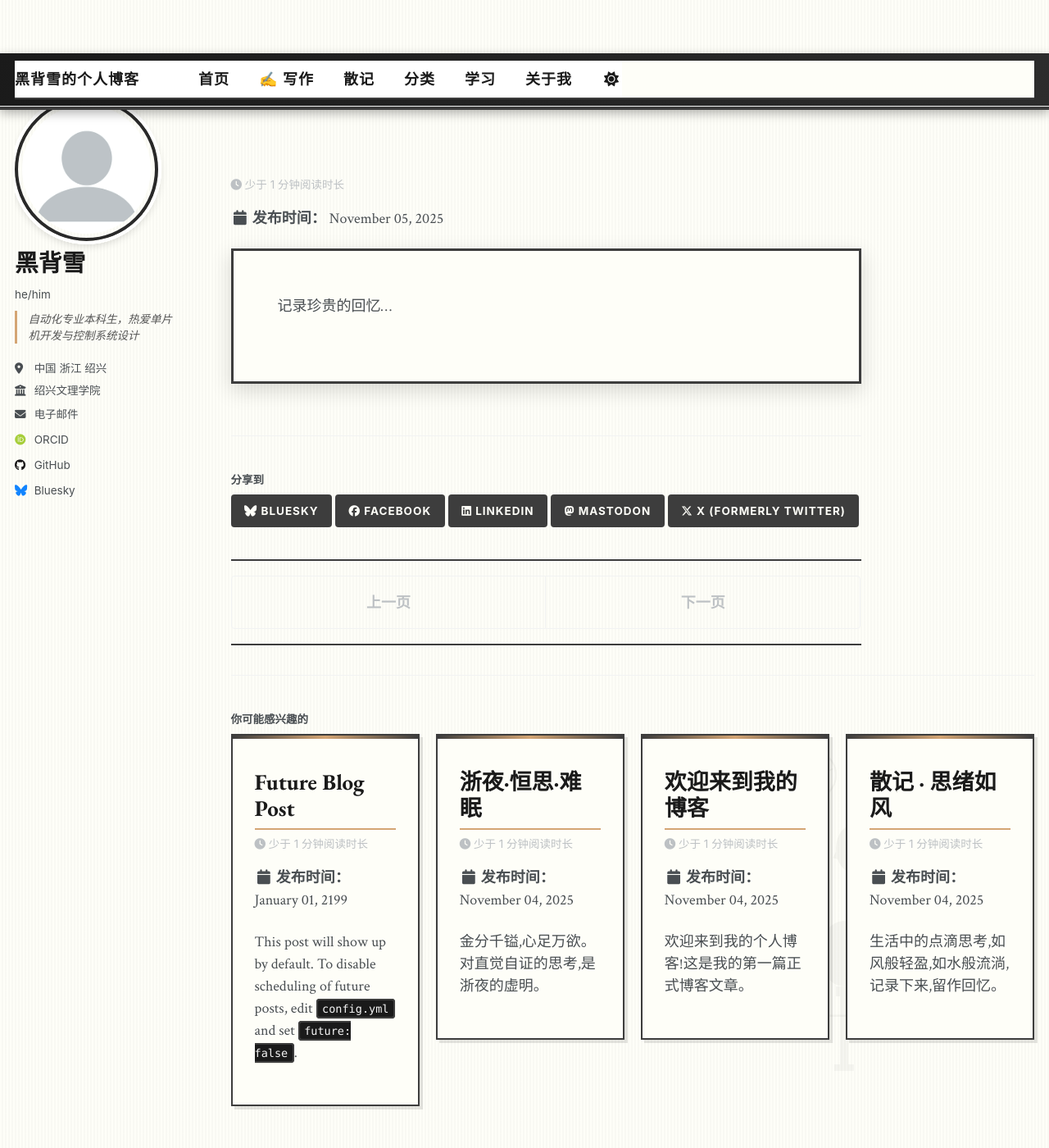
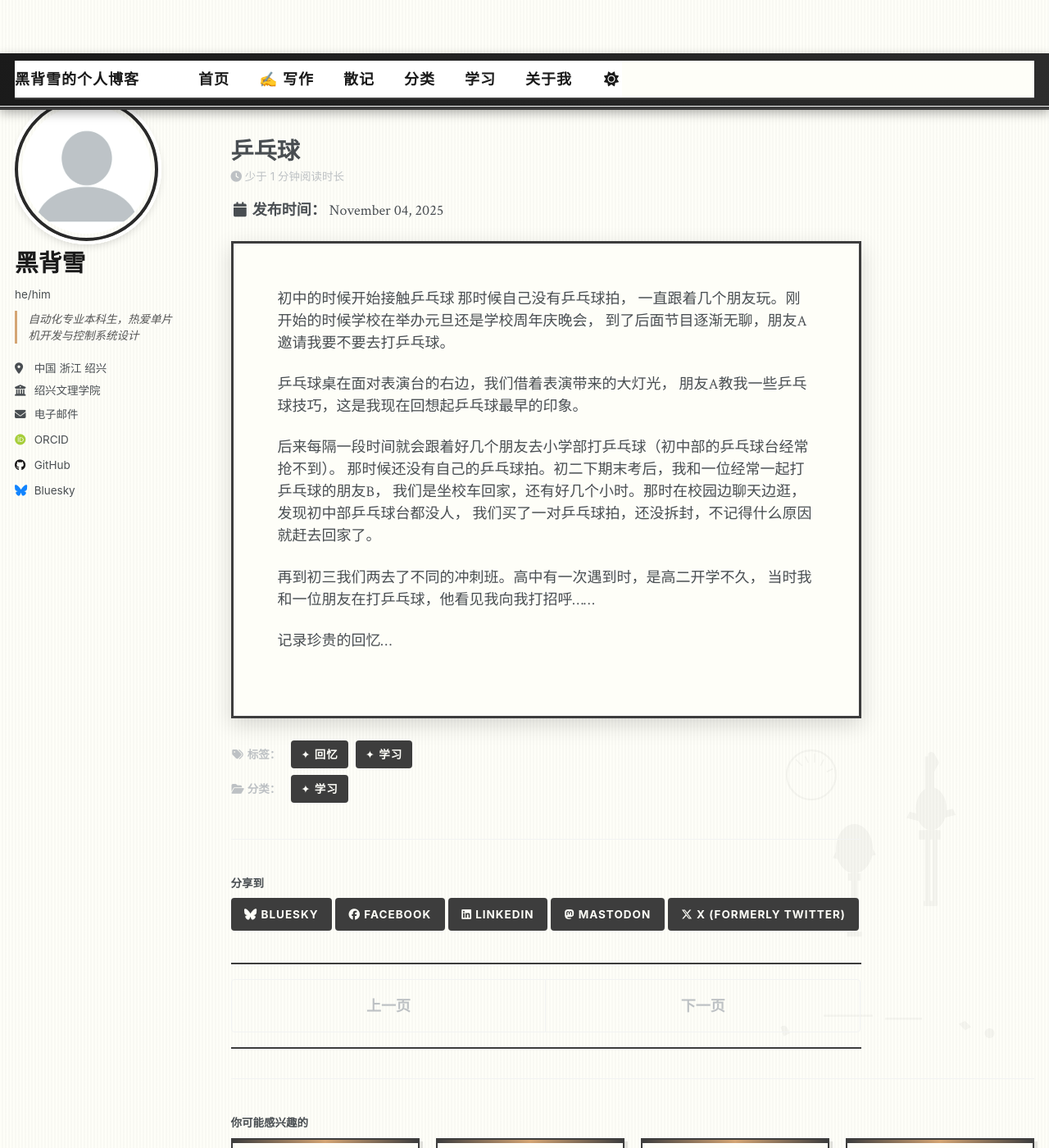
Before and after one commit to konghenfuxue-cpu/konghenfuxue-cpu.github.io, a Jekyll site: the page built from _posts/2025-11-04-memory-.md, in a window 1280 px wide and 1400 px high. Shown: the whole window at 82% size. Built offline with Jekyll 4.4.1, drawn with Linux system fonts in a browser that asks for light colours; some web fonts are replaced; a script that is not in the unit is left out.

Commit message:
fix(jekyll): repair malformed front matter in 2025-11-04 post and simplify where_exp in learning page to avoid Liquid parse error

````diff
--- a/_pages/learning.html
+++ b/_pages/learning.html
@@ -157,7 +157,9 @@ author_profile: true
 ```
 
 {% include base_path %}
-{% assign learning_posts = site.posts | where_exp: "post", "post.categories contains 'learning' or post.categories contains '学习'" %}
+{% assign learning_posts_en = site.posts | where_exp: "post", "post.categories contains 'learning'" %}
+{% assign learning_posts_cn = site.posts | where_exp: "post", "post.categories contains '学习'" %}
+{% assign learning_posts = learning_posts_en | concat: learning_posts_cn %}
 
 {% if learning_posts.size > 0 %}
 <h2 style="font-family: 'EB Garamond', Georgia, serif; color: #1a1a1a; border-bottom: 2px solid #d4a574; padding-bottom: 0.5em; margin-top: 2em;">来自博客文章的学习笔记</h2>
--- a/_posts/2025-11-04-memory-.md
+++ b/_posts/2025-11-04-memory-.md
@@ -2,25 +2,25 @@
 layout: single
 title: "乒乓球"
 date: 2025-11-04
-categories:
-初中的时候开始接触乒乓球 那时候自己没有乒乓球拍
-一直跟着几个朋友玩
-刚开始的时候学校在举办元旦还是学校周年庆晚会
-到了后面 节目逐渐无聊 朋友a邀请我要不要去打乒乓球
-乒乓球桌在面对表演台的右边
-我们接着表演带来的大灯光 朋友a教我一些乒乓球技巧
-这是我现在回想起乒乓球最早的印象
-后来每隔一段时间就会跟着好几个朋友去小学部打乒乓球（初中部的乒乓球台经常抢不到）
-那时候还没有自己的乒乓球拍 初二下期末考后
-我和一位经常打一起打乒乓球朋友b
-我们是坐校车回家 还有好几个小时
-那时在校园边聊天边逛 发现初中部乒乓球台都没人
-我们买了一对乒乓球拍 还没拆封忘了什么原因 赶去回家了
-再到初三我们两去了不同的冲刺班
-高中有一次遇到时 是高二开学不久当时我和一位朋友在打乒乓球
-他看见我向我打招呼 他当时穿着
+categories: ["学习"]
 tags:
+  - 学习
   - 回忆
 ---
 
+初中的时候开始接触乒乓球 那时候自己没有乒乓球拍，
+一直跟着几个朋友玩。刚开始的时候学校在举办元旦还是学校周年庆晚会，
+到了后面节目逐渐无聊，朋友A邀请我要不要去打乒乓球。
+
+乒乓球桌在面对表演台的右边，我们借着表演带来的大灯光，
+朋友A教我一些乒乓球技巧，这是我现在回想起乒乓球最早的印象。
+
+后来每隔一段时间就会跟着好几个朋友去小学部打乒乓球（初中部的乒乓球台经常抢不到）。
+那时候还没有自己的乒乓球拍。初二下期末考后，我和一位经常一起打乒乓球的朋友B，
+我们是坐校车回家，还有好几个小时。那时在校园边聊天边逛，发现初中部乒乓球台都没人，
+我们买了一对乒乓球拍，还没拆封，不记得什么原因就赶去回家了。
+
+再到初三我们两去了不同的冲刺班。高中有一次遇到时，是高二开学不久，
+当时我和一位朋友在打乒乓球，他看见我向我打招呼……
+
 记录珍贵的回忆...
````
